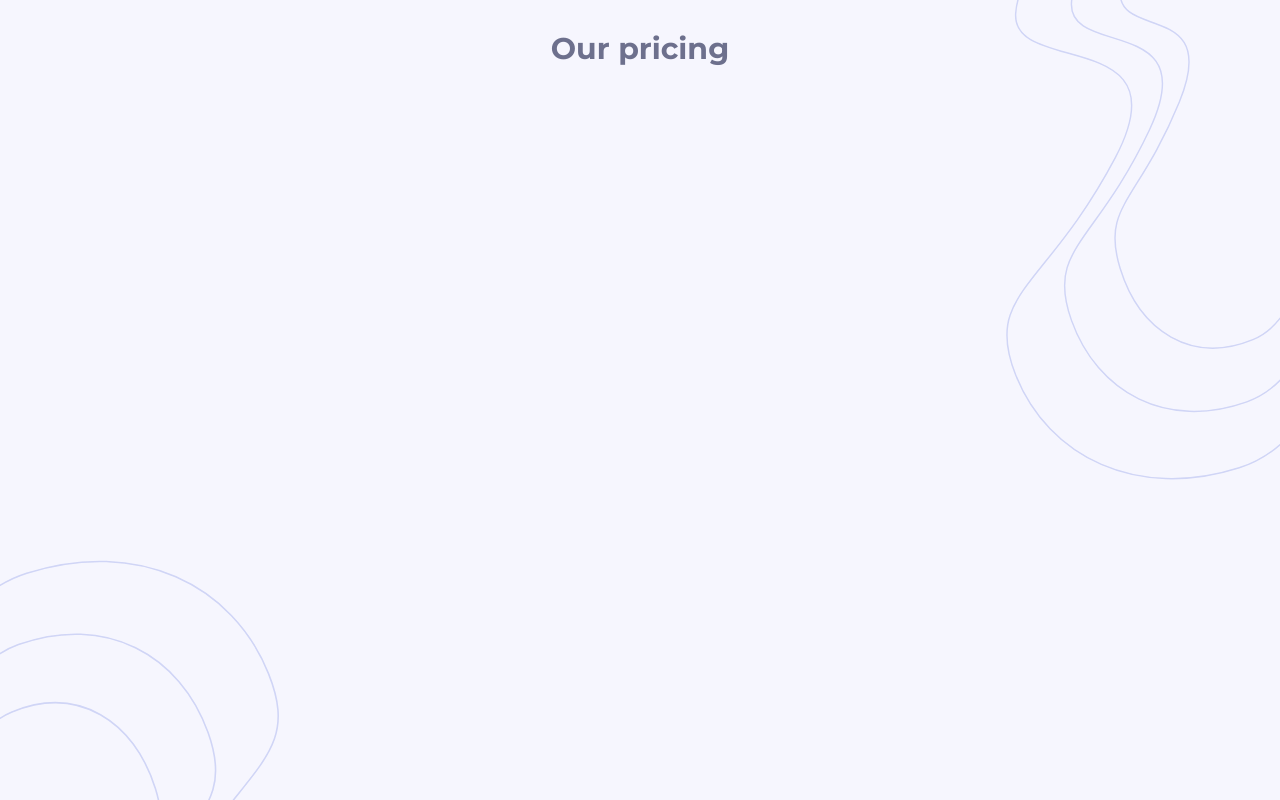
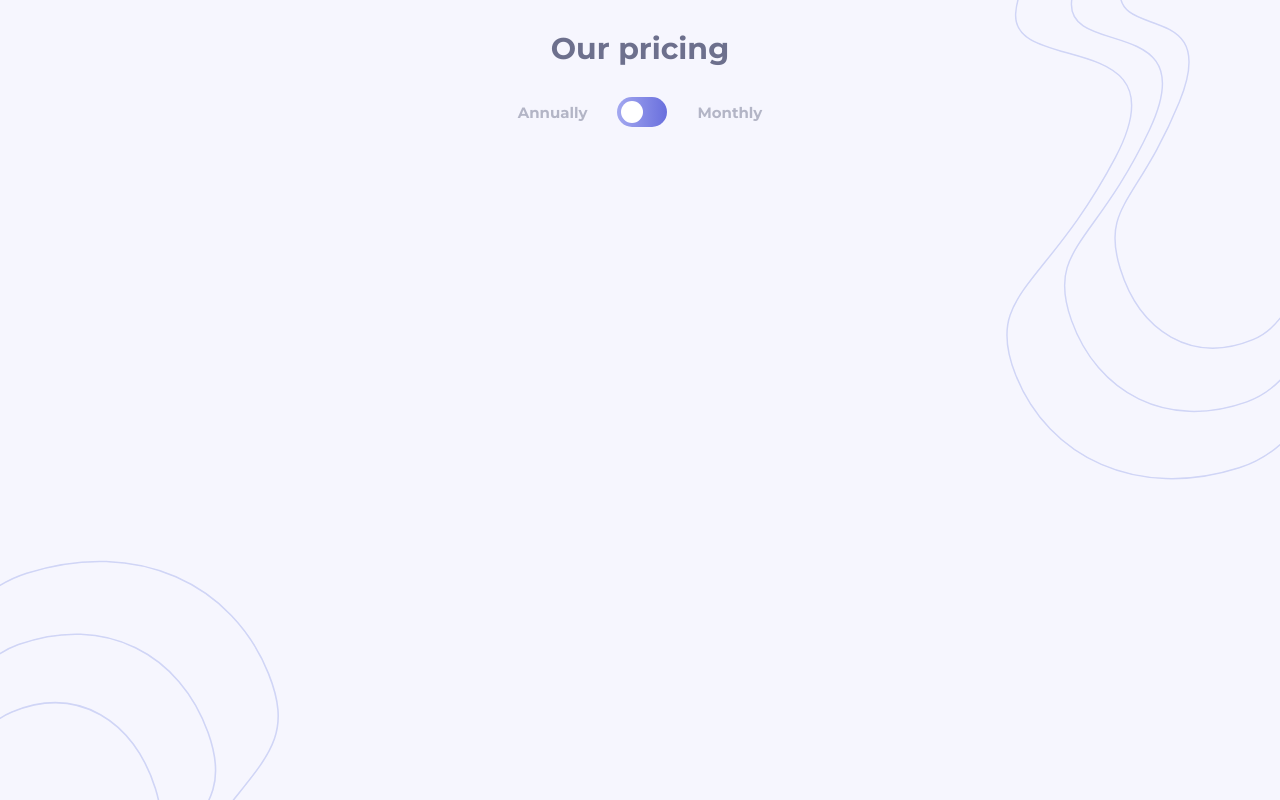
Before and after one commit to legloc/pricing-component-with-toggle, a React (Create React App) app: page / in a window 1280 px wide. Built offline with nearby package versions, Linux system fonts and the light colour scheme.

Commit message:
Created Checkbox component

```diff
--- a/src/App.js
+++ b/src/App.js
@@ -1,9 +1,15 @@
+import Checkbox from './components/Checkbox'
 import './App.sass'
 
 const App = () => {
   return (
     <div className="wrapper">
       <h1 className="wrapper-title">Our pricing</h1>
+      <div className="payment-switcher">
+        <span className="payment-title">Annually</span>
+        <Checkbox />
+        <span className="payment-title">Monthly</span>
+      </div>
     </div>
   )
 }
--- a/src/App.sass
+++ b/src/App.sass
@@ -16,6 +16,37 @@ body
 
 h1, h2, h3, h4, h5, h6
   margin: 0
+
+.checkboxWrapper
+  .checkboxSlider
+    position: relative
+    width: 50px
+    height: 30px
+    border-radius: 100px
+    background: hsl(236, 72%, 79%)
+    background: linear-gradient(90deg, hsl(236, 72%, 79%) 0%, hsl(237, 63%, 64%) 100%)
+    transition: all .1s ease-in-out
+    cursor: pointer
+
+    &:hover
+      filter: brightness(1.2)
+
+    &::before
+      content: ''
+      position: absolute
+      top: 4px
+      left: 4px
+      width: 22px
+      height: 22px
+      background: #ffffff
+      border-radius: 50%
+      transition: all .1s ease-in-out
+
+  .checkboxInput
+    display: none
+
+    &:checked ~ .checkboxSlider::before
+      left: 24px
 
 .wrapper
   position: relative
@@ -46,3 +77,14 @@ h1, h2, h3, h4, h5, h6
   .wrapper-title
     color: $grayishBlue
     text-align: center
+
+.payment-switcher
+  display: flex
+  flex-direction: row
+  justify-content: center
+  align-items: center
+  margin: 30px
+
+  .payment-title
+    color: $lightGrayishBlue
+    margin: 0 30px
--- /dev/null
+++ b/src/components/Checkbox.js
@@ -0,0 +1,10 @@
+const Checkbox = () => {
+  return (
+    <label className="checkboxWrapper">
+      <input className="checkboxInput" type="checkbox" />
+      <div className="checkboxSlider"></div>
+    </label>
+  )
+}
+
+export default Checkbox
```
Also changed, not shown: 1 other file (tests, documents, lock files or other folders).
